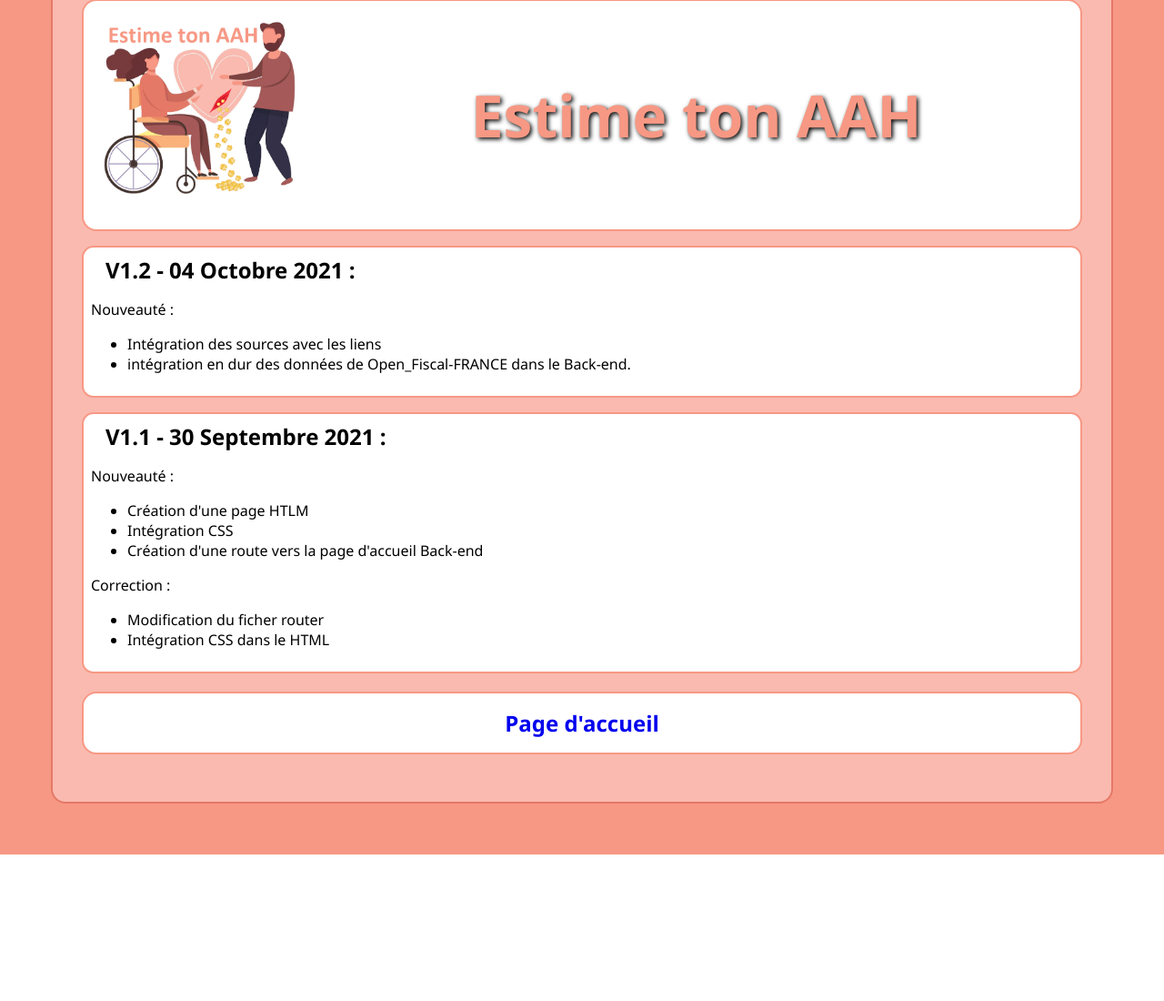
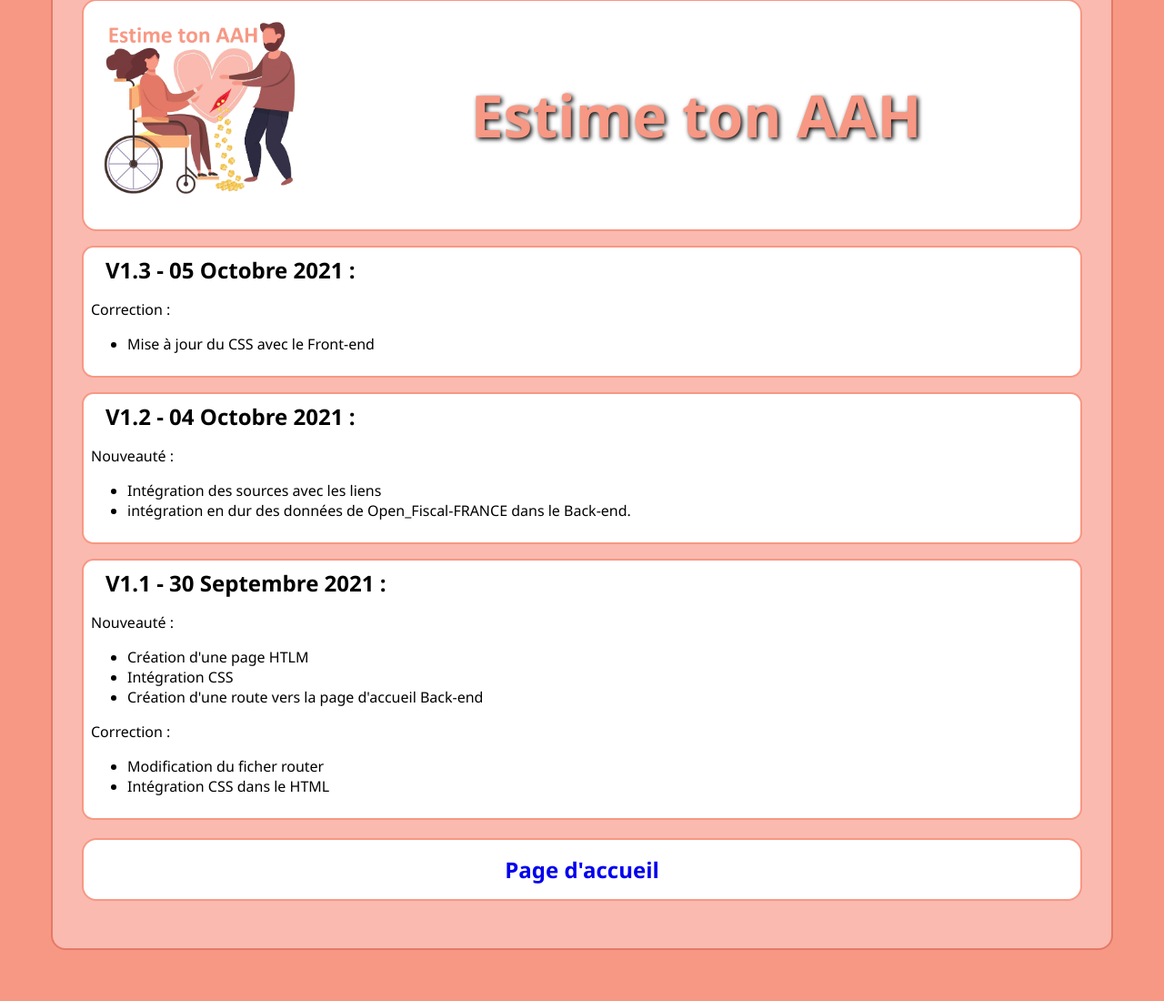
Before and after one commit to Cide74/calcul_ta_aah-back_index_html_page, a PHP site: page /public/html/update.html in a window 1280 px wide. Shown: the part 91-1191 px from the top of the page at 91% size. Before the commit the page ends 1030 px from the top, so only its background shows below. Run offline with PHP 8.4, Linux system fonts and the light colour scheme.

Commit message:
update + CSS

```diff
--- a/public/css/style.css
+++ b/public/css/style.css
@@ -111,11 +111,11 @@ body {
 }
 
 .card__ico:hover {
--webkit-transform:scale(1.25); /* Safari et Chrome */
--moz-transform:scale(1.25); /* Firefox */
--ms-transform:scale(1.25); /* Internet Explorer 9 */
--o-transform:scale(1.25); /* Opera */
-transform:scale(1.25);
+-webkit-transform:scale(1.35); /* Safari et Chrome */
+-moz-transform:scale(1.35); /* Firefox */
+-ms-transform:scale(1.35); /* Internet Explorer 9 */
+-o-transform:scale(1.35); /* Opera */
+transform:scale(1.35);
 }
 
 .paragraphe__card {
--- a/public/html/update.html
+++ b/public/html/update.html
@@ -19,7 +19,7 @@
 
     <!-- <article class="paragraphe">
           <h2 class="p__title">
-            V1.1 - 30 septembre 2021 :
+            V1.1 - 30 Mois 2021 :
           </h2>
           <p>
             Nouveauté :
@@ -34,6 +34,18 @@
             </ul>
           </p>
       </article>-->
+
+      <article class="paragraphe">
+          <h2 class="p__title">
+            V1.3 - 05 Octobre 2021 :
+          </h2>
+          <p>
+            Correction :
+            <ul>
+              <li>Mise à jour du CSS avec le Front-end</li>
+            </ul>
+          </p>
+      </article>
 
       <article class="paragraphe">
           <h2 class="p__title">
```
